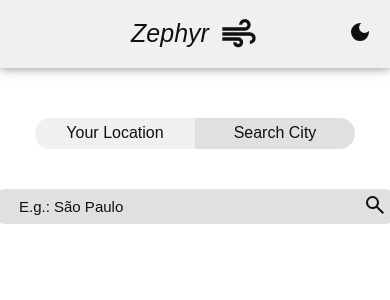
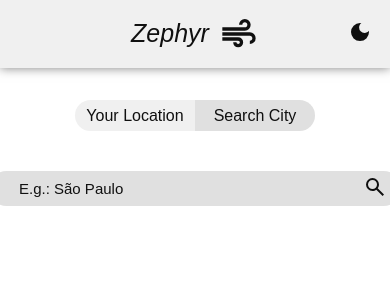
Before and after one commit to GrongoTheGrog/zephyr, a React (Create React App) app: page /zephyr/search in a window 390 px wide. Shown: the top 300 px of the page. Built offline with nearby package versions, Linux system fonts and the light colour scheme; no server answers; some icons are missing.

Commit message:
responsive design for mobile

```diff
--- a/src/App.css
+++ b/src/App.css
@@ -28,6 +28,7 @@ body{
 	font-family: sans-serif;
 	color: var(--font-color);
 	background-color: var(--base-color);
-	padding: 0;
+	padding: 20px;
+	padding-top: 50px;
 	margin: 0;
 }
--- a/src/components/header/header.css
+++ b/src/components/header/header.css
@@ -28,6 +28,10 @@ header{
     box-sizing: border-box;
     box-shadow: 0 0 10px rgba(0, 0, 0, 0.5);
     font-style: italic;
+    position: fixed;
+    top: 0;
+    right: 0;
+    left: 0;
 }
 
 .toggleTheme{
--- a/src/components/toggleSearch/toggleSearch.css
+++ b/src/components/toggleSearch/toggleSearch.css
@@ -11,7 +11,7 @@
     cursor: pointer;
     border: none;
     color: var(--font-color);
-    padding: 3px 30px;
+    padding: 3px 10px;
     box-sizing: content-box;
     text-decoration: none;
     display: flex;
--- a/src/components/weather/wheather.css
+++ b/src/components/weather/wheather.css
@@ -27,6 +27,11 @@
     margin-top: 40px;
     display: flex;
     gap: 10px;
+    row-gap: 50px;
+    flex-wrap: wrap;
+    font-size: 2vw;
+    align-items: center;
+    justify-content: center;
 }
 
 .temperature{
@@ -42,7 +47,7 @@
 }
 
 .choose-span{
-    font-size: 21px;
+    font-size: 24px;
     cursor: pointer;
 }
 
@@ -120,10 +125,12 @@
     flex: 0.9;
     flex-direction: column;
     align-items: center;
+    width: 80vh;
+    max-width: 300px;
 }
 
 .option{
-    width: 200px;
+    width: 14vw;
     height: 30px;
     padding: 3px 20px;
     box-sizing: border-box;
@@ -144,7 +151,7 @@
 }
 
 .option-container{
-    width: 200px;
+    width: 14vw;
     height: 30px;
     font-size: 18px;
     position: relative;
```
